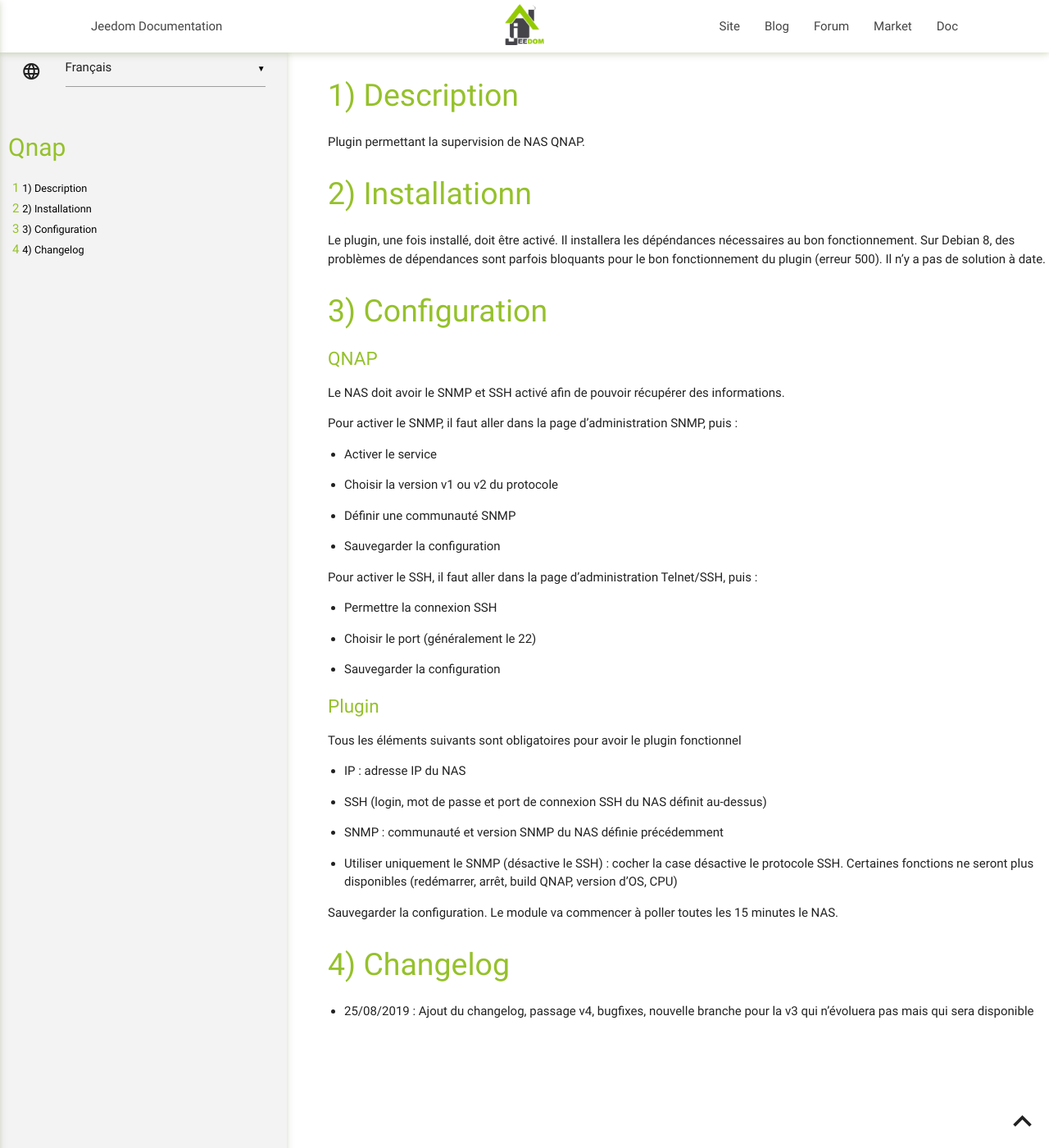
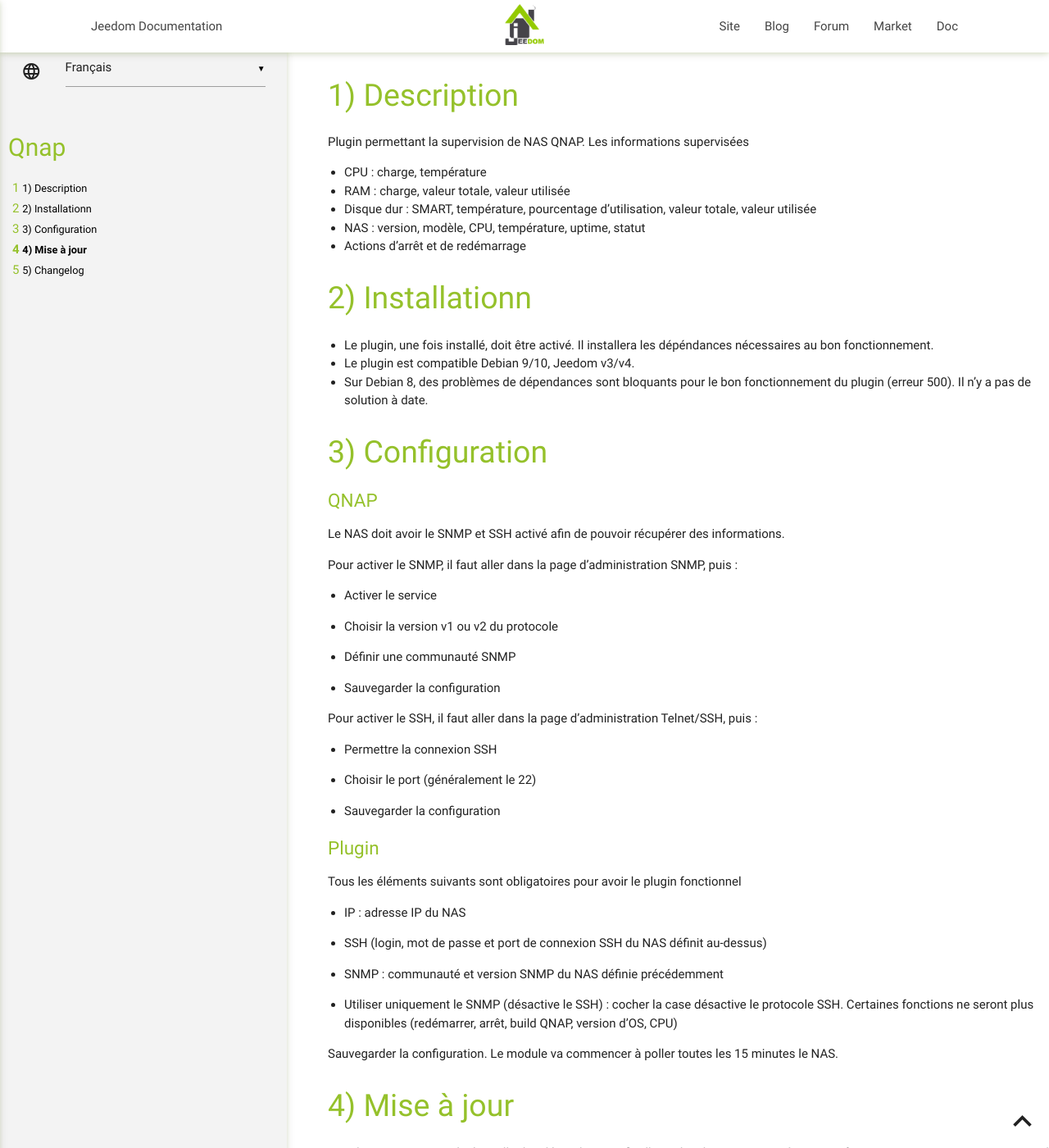
Before and after one commit to tux1c0/plugin-qnap, a Jekyll site: the page built from docs/de_DE/index.md, in a window 1280 px wide and 1400 px high. Shown: the whole window at 82% size. Built offline with Jekyll 4.4.1, drawn with Linux system fonts in a browser that asks for light colours; our own code applies the rules of GitHub Pages for plain Markdown files; some of the changed text lies outside the part shown.

Commit message:
[ROBOT] Action all

```diff
--- a/docs/de_DE/index.md
+++ b/docs/de_DE/index.md
@@ -2,12 +2,19 @@ Description
 ===
 
 Plugin permettant la supervision de NAS QNAP.
+Les informations supervisées
+-   CPU : charge, température
+-   RAM : charge, valeur totale, valeur utilisée
+-   Disque dur : SMART, température, pourcentage d'utilisation, valeur totale, valeur utilisée
+-   NAS : version, modèle, CPU, température, uptime, statut
+-   Actions d'arrêt et de redémarrage
 
 Installationn
 ===
 
-Le plugin, une fois installé, doit être activé. Il installera les dépéndances nécessaires au bon fonctionnement.
-Sur Debian 8, des problèmes de dépendances sont parfois bloquants pour le bon fonctionnement du plugin (erreur 500). Il n'y a pas de solution à date.
+-   Le plugin, une fois installé, doit être activé. Il installera les dépéndances nécessaires au bon fonctionnement.
+-   Le plugin est compatible Debian 9/10, Jeedom v3/v4.
+-   Sur Debian 8, des problèmes de dépendances sont bloquants pour le bon fonctionnement du plugin (erreur 500). Il n'y a pas de solution à date.
 
 
 Configuration
@@ -49,6 +56,14 @@ Tous les éléments suivants sont obligatoires pour avoir le plugin fonctionnel
 
 Sauvegarder la configuration. Le module va commencer à poller toutes les 15 minutes le NAS.
 
+
+Mise à jour
+===
+Pour les mises, pensez à réinstaller les dépendances afin d'avoir les derniers paquet à jour et information SNMP.
+Dans certains cas, il faut supprimer l'équipement et le recréer pour que les changements soient pris en compte, version de janvier 2020 particulièrement.
+
 Changelog
 ===
--   25/08/2019 : Ajout du changelog, passage v4, bugfixes, nouvelle branche pour la v3 qui n'évoluera pas mais qui sera disponible
+
+-   25/08/2019 : Ajout du changelog, passage v4, bugfixes, nouvelle branche pour la v3
+-   14/01/2020 : Bugfix, correction cron, passage au widget v4, évolution de données en numerique, revue mise à jour des tuiles, compatibilité Debian 10
```
Also changed, not shown: docs/en_US/index.md (+18 -3 lines), docs/es_ES/index.md (+18 -3 lines).
